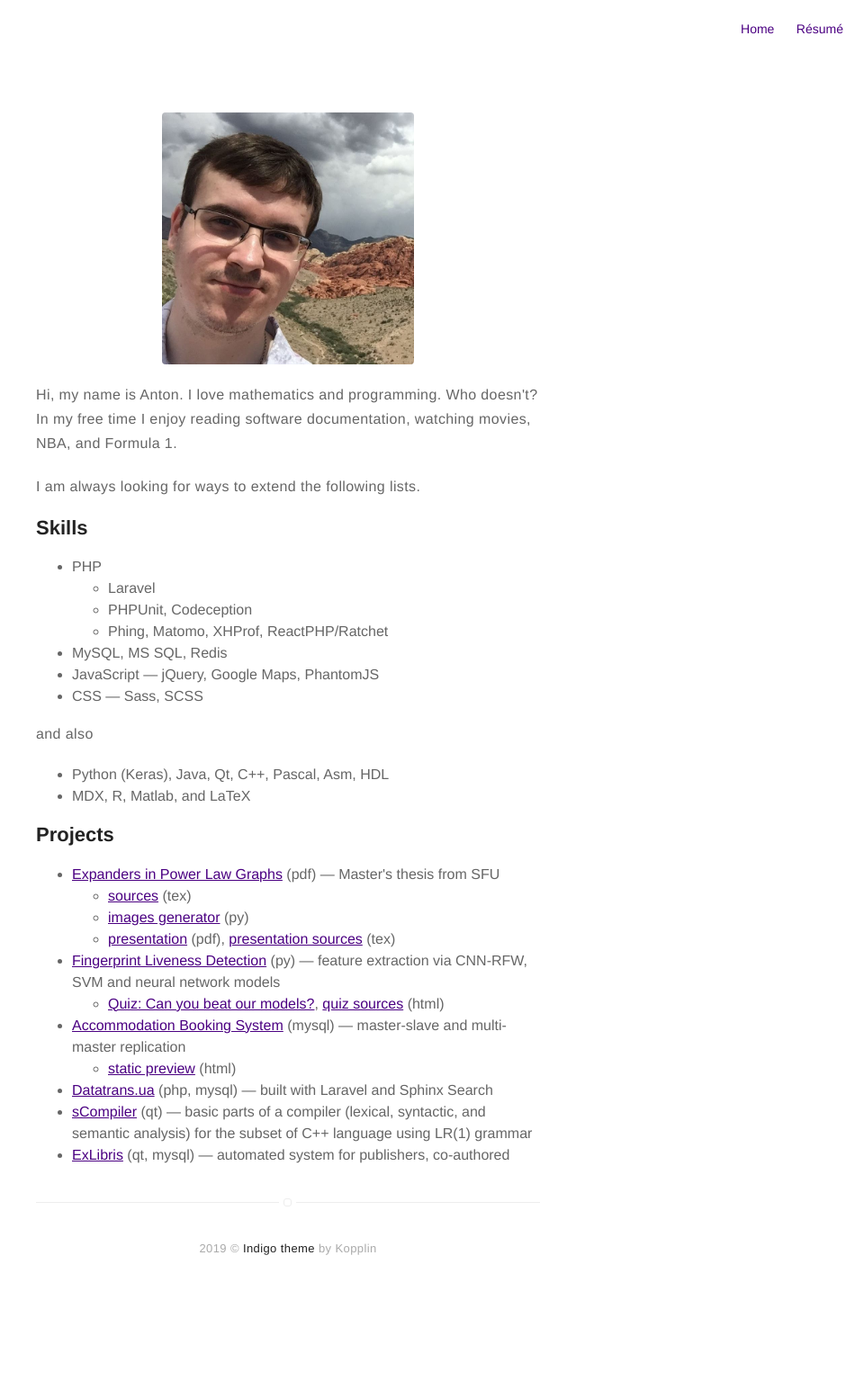
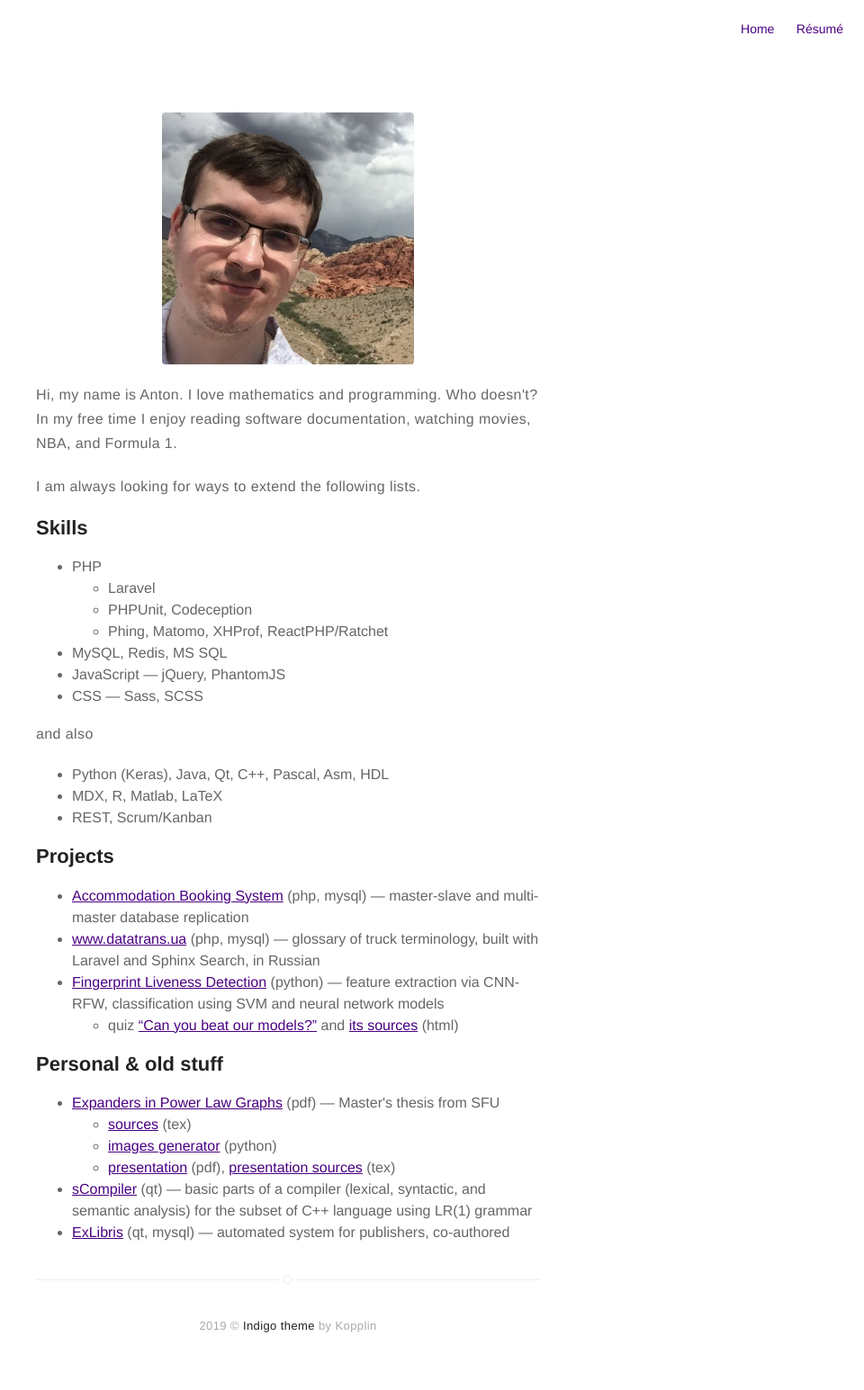
Before and after one commit to splinter89/splinter89.github.io, a Jekyll site: the page built from about.md, in a window 1280 px wide. Shown: the whole page at 90% size, without its empty margins (320-1280 px from the left). Built offline with Jekyll 4.4.1, drawn with Linux system fonts in a browser that asks for light colours; before the commit the page ends 1459 px from its top, so only the background shows below that.

Commit message:
upd about page

```diff
--- a/about.md
+++ b/about.md
@@ -21,8 +21,8 @@ layout: page
         <li>PHPUnit, Codeception</li>
         <li>Phing, Matomo, XHProf, ReactPHP/Ratchet</li>
     </ul>
-    <li>MySQL, MS SQL, Redis</li>
-    <li>JavaScript&nbsp;&mdash; jQuery, Google Maps, PhantomJS</li>
+    <li>MySQL, Redis, MS SQL</li>
+    <li>JavaScript&nbsp;&mdash; jQuery, PhantomJS</li>
     <li>CSS&nbsp;&mdash; Sass, SCSS</li>
 </ul>
 
@@ -30,27 +30,29 @@ and also
 
 <ul class="skill-list">
     <li>Python (Keras), Java, Qt, C++, Pascal, Asm, HDL</li>
-    <li>MDX, R, Matlab, and LaTeX</li>
+    <li>MDX, R, Matlab, LaTeX</li>
+    <li>REST, Scrum/Kanban</li>
 </ul>
 
 <h2>Projects</h2>
 
 <ul>
-    <li><a href="https://theses.lib.sfu.ca/4953/show">Expanders in Power Law Graphs</a> (pdf)&nbsp;&mdash; Master's thesis from SFU</li>
+    <li><a target="_blank" href="https://github.com/splinter89/db-replication">Accommodation Booking System</a> (php, mysql)&nbsp;&mdash; master-slave and multi-master database replication</li>
+    <li><a target="_blank" href="http://www.datatrans.ua/">www.datatrans.ua</a> (php, mysql)&nbsp;&mdash; glossary of truck terminology, built with Laravel and Sphinx Search, in Russian</li>
+    <li><a target="_blank" href="https://github.com/splinter89/fingerprint-liveness-detection">Fingerprint Liveness Detection</a> (python)&nbsp;&mdash; feature extraction via CNN-RFW, classification using SVM and neural network models</li>
     <ul>
-        <li><a href="https://github.com/splinter89/expanders-in-powerlaw-graphs">sources</a> (tex)</li>
-        <li><a href="https://github.com/splinter89/expanders-in-powerlaw-graphs/blob/master/img_generator.py">images generator</a> (py)</li>
-        <li><a href="https://github.com/splinter89/expanders-in-powerlaw-graphs/releases/download/presented/presentation.pdf">presentation</a> (pdf), <a href="https://github.com/splinter89/expanders-in-powerlaw-graphs/blob/presentation/presentation.tex">presentation sources</a> (tex)</li>
+        <li>quiz <a target="_blank" href="https://splinter89.github.io/fingerprint-liveness-detection/">&ldquo;Can you beat our models?&rdquo;</a> and <a target="_blank" href="https://github.com/splinter89/fingerprint-liveness-detection/tree/gh-pages">its sources</a> (html)</li>
     </ul>
-    <li><a href="https://github.com/splinter89/cmpt-726-fld">Fingerprint Liveness Detection</a> (py)&nbsp;&mdash; feature extraction via CNN-RFW, SVM and neural network models</li>
+</ul>
+
+<h2>Personal &amp; old stuff</h2>
+<ul>
+    <li><a target="_blank" href="https://theses.lib.sfu.ca/4953/show">Expanders in Power Law Graphs</a> (pdf)&nbsp;&mdash; Master's thesis from SFU</li>
     <ul>
-        <li><a href="https://splinter89.github.io/cmpt-726-fld/">Quiz: Can you beat our models?</a>, <a href="https://github.com/splinter89/cmpt-726-fld/tree/gh-pages">quiz sources</a> (html)</li>
+        <li><a target="_blank" href="https://github.com/splinter89/expanders-in-powerlaw-graphs">sources</a> (tex)</li>
+        <li><a target="_blank" href="https://github.com/splinter89/expanders-in-powerlaw-graphs/blob/master/img_generator.py">images generator</a> (python)</li>
+        <li><a target="_blank" href="https://github.com/splinter89/expanders-in-powerlaw-graphs/releases/download/presented/presentation.pdf">presentation</a> (pdf), <a target="_blank" href="https://github.com/splinter89/expanders-in-powerlaw-graphs/blob/presentation/presentation.tex">presentation sources</a> (tex)</li>
     </ul>
-    <li><a href="https://github.com/splinter89/cmpt-740-db-replication">Accommodation Booking System</a> (mysql)&nbsp;&mdash; master-slave and multi-master replication</li>
-    <ul>
-        <li><a href="https://splinter89.github.io/cmpt-740-db-replication/">static preview</a> (html)</li>
-    </ul>
-    <li><a href="http://www.datatrans.ua/">Datatrans.ua</a> (php, mysql)&nbsp;&mdash; built with Laravel and Sphinx Search</li>
-    <li><a href="https://github.com/splinter89/scompiler">sCompiler</a> (qt)&nbsp;&mdash; basic parts of a compiler (lexical, syntactic, and semantic analysis) for the subset of C++ language using LR(1) grammar</li>
-    <li><a href="https://github.com/werwolf/ExLibris">ExLibris</a> (qt, mysql)&nbsp;&mdash; automated system for publishers, co-authored</li>
+    <li><a target="_blank" href="https://github.com/splinter89/scompiler">sCompiler</a> (qt)&nbsp;&mdash; basic parts of a compiler (lexical, syntactic, and semantic analysis) for the subset of C++ language using LR(1) grammar</li>
+    <li><a target="_blank" href="https://github.com/werwolf/ExLibris">ExLibris</a> (qt, mysql)&nbsp;&mdash; automated system for publishers, co-authored</li>
 </ul>
```
